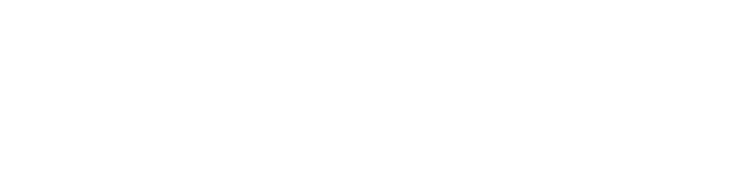
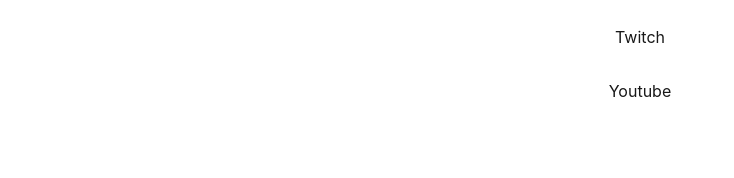
Before and after one commit to littlesekii/vue-linky-cat, a Vue app: page /debug in a window 1280 px wide. Shown: the top 178 px of the page, without its empty margins (0-734 px from the left). Built offline with nearby package versions, Linux system fonts and the light colour scheme; a web font is replaced by a local one.

Commit message:
feat.: created LinkButton component

```diff
--- /dev/null
+++ b/src/components/LinkButton.vue
@@ -0,0 +1,37 @@
+<script setup>
+
+const data = defineProps([
+  "title",
+  "url"
+]);
+
+function goto() {
+  window.open(data.url);
+}
+
+</script>
+
+<template>
+  <div @click="goto" class="link-button">
+    <p>{{ data.title }}</p>
+  </div>
+</template>
+
+<style scoped>
+
+.link-button {
+  padding: 1em;
+
+  display: flex;
+  justify-content: center;
+  align-items: center;
+
+  border: 0.1px solid white;
+  cursor: pointer;
+
+  user-select: none;
+
+  border-radius: 5px;
+}
+
+</style>
--- a/src/views/DebugView.vue
+++ b/src/views/DebugView.vue
@@ -1,14 +1,17 @@
 <script setup>
-
+import LinkButton from "@/components/LinkButton.vue";
 </script>
 
 <template>
   <div>
-
+    <LinkButton title="Twitch" url="https://twitch.tv/littlesekii" />
+    <LinkButton title="Youtube" url="https://youtube.com/@littlesekii" />
   </div>
 </template>
 
 
 <style scoped>
-
+  div {
+    padding: 10px;
+  }
 </style>
```
